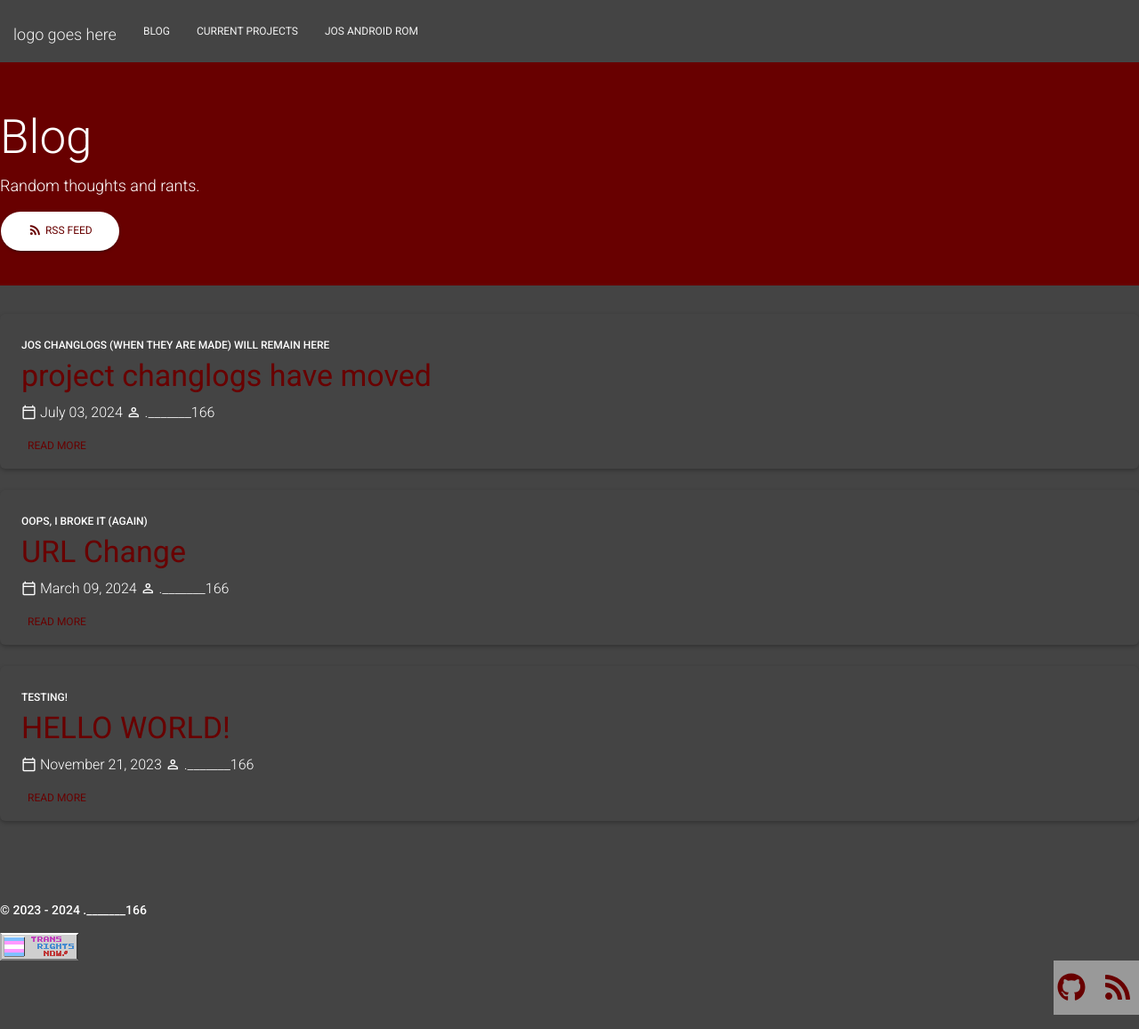
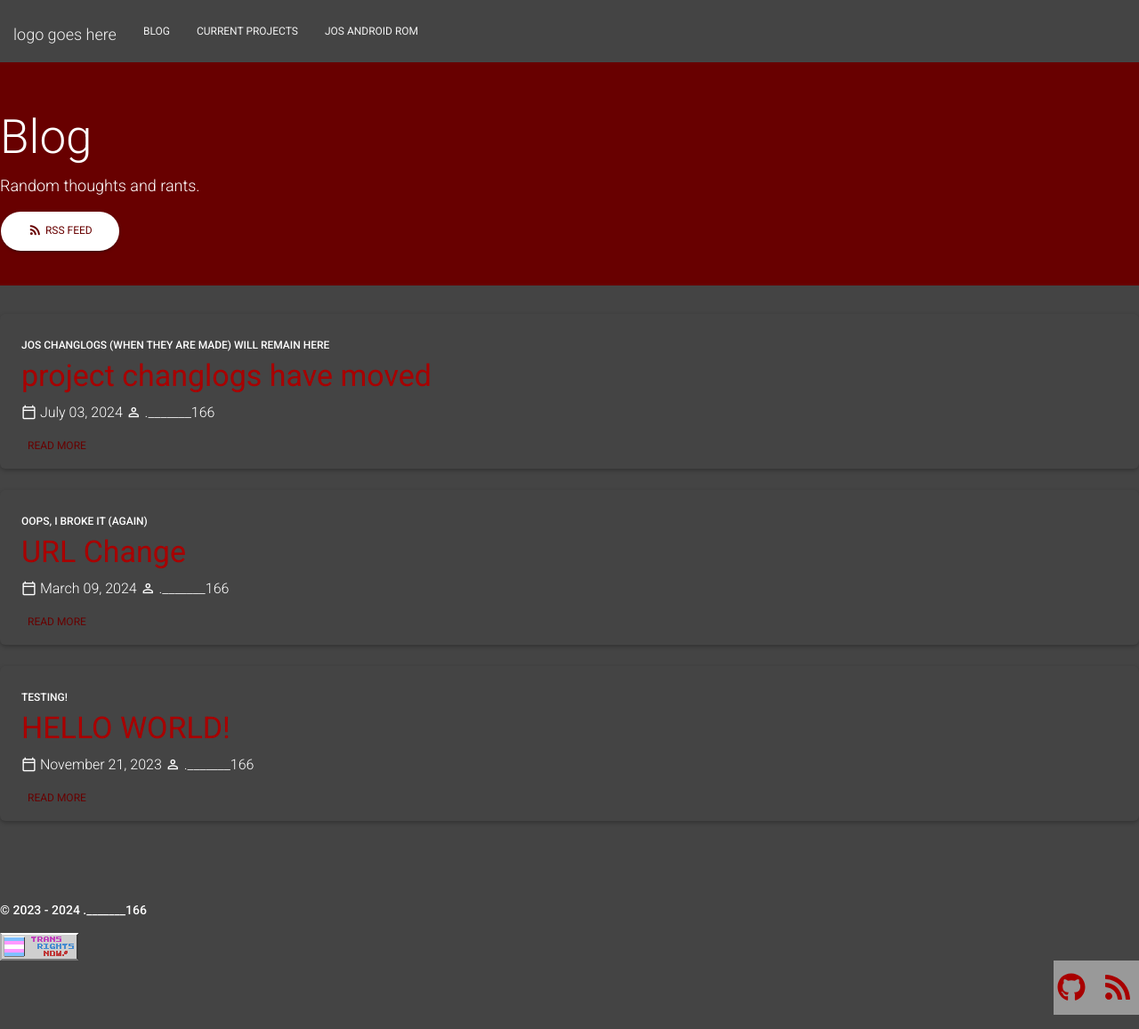
Before and after one commit to dot166/dot166.github.io, a Jekyll site: the page built from blog.html, in a window 1280 px wide and 1157 px high. Shown: the whole window at 89% size. Built offline with Jekyll 4.4.1, drawn with Linux system fonts in a browser that asks for light colours.

Commit message:
fix more elements being too dark

```diff
--- a/_sass/j/cards.scss
+++ b/_sass/j/cards.scss
@@ -20,7 +20,7 @@
 
     a {
       transition: all 0.3s ease-out;
-      color: $brand-primary;
+      color: #a80000;
       text-decoration: none;
 
       &:hover {
--- a/_sass/j/type.scss
+++ b/_sass/j/type.scss
@@ -62,7 +62,7 @@
 
 a{
   text-decoration: none;
-  color: $brand-primary;
+  color: #a80000;
 
   &:hover,
   &:focus {
```
